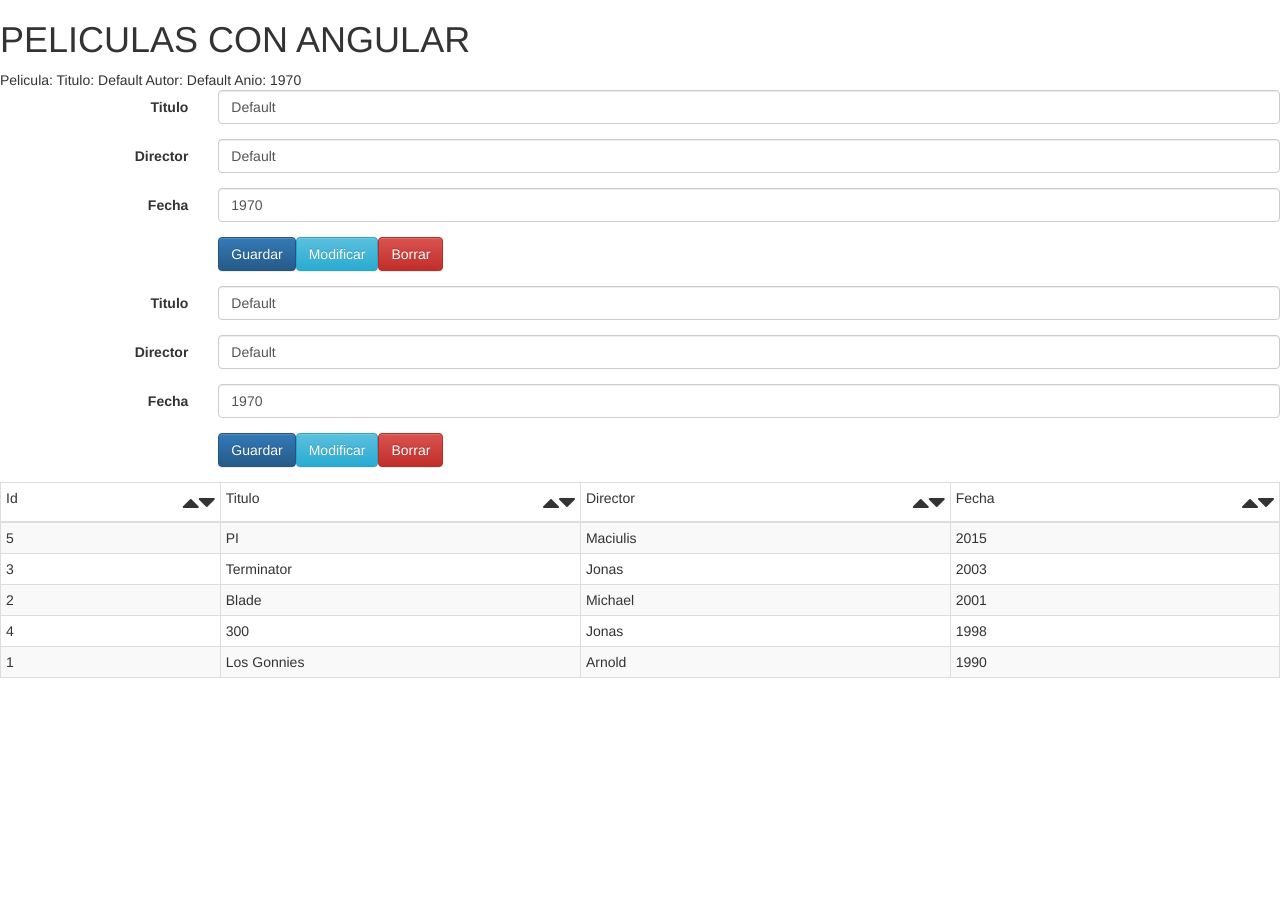
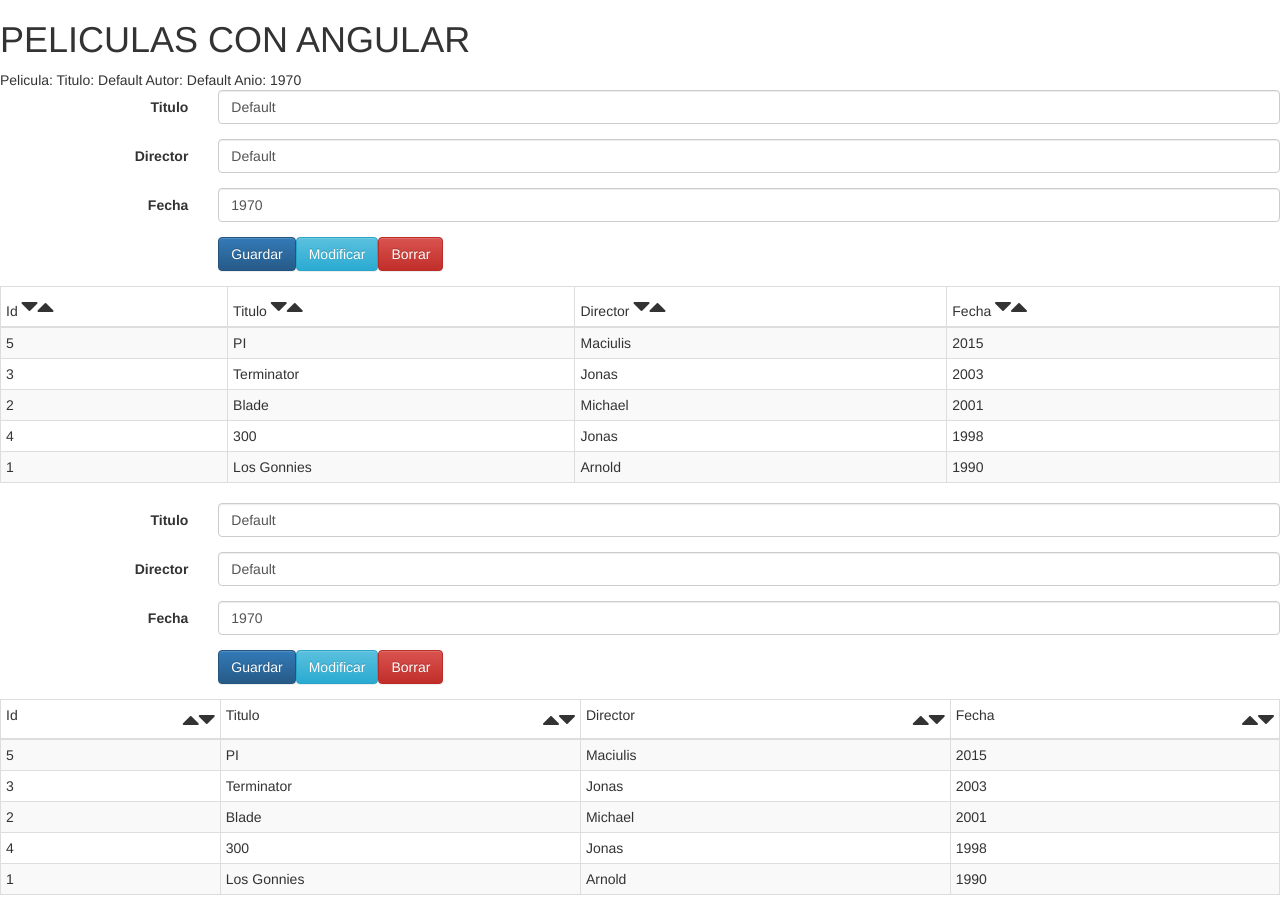
Before and after one commit to ivs1980project/mean-stack-peliculas, an Angular app in the folder angular-films/videoclub/: page / in a window 1280 px wide. Before the commit the page ends 800 px from the top, so only its background shows below. Built offline with nearby package versions, Linux system fonts and the light colour scheme.

Commit message:
pelis inputs form table

```diff
--- a/angular-films/videoclub/src/app/app.module.ts
+++ b/angular-films/videoclub/src/app/app.module.ts
@@ -6,12 +6,14 @@ import { HttpModule } from '@angular/http';
 import { AppComponent } from './app.component';
 import { FilmStoreComponent } from './film-store/film-store.component';
 import { FilmFormComponent } from './film-form/film-form.component';
+import { FilmTableComponent } from './film-table/film-table.component';
 
 @NgModule({
   declarations: [
     AppComponent,
     FilmStoreComponent,
-    FilmFormComponent
+    FilmFormComponent,
+    FilmTableComponent
   ],
   imports: [
     BrowserModule,
--- a/angular-films/videoclub/src/app/film-form/film-form.component.ts
+++ b/angular-films/videoclub/src/app/film-form/film-form.component.ts
@@ -19,4 +19,14 @@ export class FilmFormComponent implements OnInit {
 
   }
 
+  addFilm(film) {
+    //TODO:mandar el objeto film al padre
+  }
+  deleteFilm(film) {
+    //TODO:mandar el objeto film al padre
+  }
+  modifyFilm(film) {
+    //TODO:mandar el objeto film al padre
+  }
+
 }
--- a/angular-films/videoclub/src/app/film-store/film-store.component.html
+++ b/angular-films/videoclub/src/app/film-store/film-store.component.html
@@ -1,12 +1,9 @@
 <link href="css/bootstrap.min.css" rel="stylesheet">
 
 <h1>PELICULAS CON ANGULAR</h1>
-<span let film hidden="true"></span>
 <app-film-form [film]="film">Loading...</app-film-form>
+<app-film-table [filmStore]="filmStore">Loading...</app-film-table>
 
-
-<!--    <app-film-table>Loading...</app-film-table>
--->
 
 <form #form="ngForm" class="form-horizontal" role="form">
 	<div class="form-group">
--- a/angular-films/videoclub/src/app/film-store/film-store.component.ts
+++ b/angular-films/videoclub/src/app/film-store/film-store.component.ts
@@ -20,8 +20,6 @@ export class FilmStoreComponent implements OnInit {
   ngOnInit() {
   }
 
-
-
   addFilm(film) {
     this.filmService.addFilm(film);
   }
@@ -38,11 +36,8 @@ export class FilmStoreComponent implements OnInit {
   }
 
   onRowClick(film) {
-
     console.log(film);
     this.film = film;
-    //    this.filmService.deleteFilm(film);
-
   }
 
   /*  setOrder(orden, tipo) {
--- /dev/null
+++ b/angular-films/videoclub/src/app/film-table/film-table.component.html
@@ -0,0 +1,30 @@
+<table id="film-table" class="table table-striped table-bordered table-hover table-condensed">
+  <thead>
+    <tr>
+      <td>Id
+        <span (click)="setOrder('id', 'down')" class="fa fa-caret-down fa-2x colocar"></span>
+        <span (click)="setOrder('id', 'up')" class="fa fa-caret-up fa-2x colocar"></span>
+      </td>
+      <td>Titulo
+        <span (click)="setOrder('titulo', 'down')" class="fa fa-caret-down fa-2x colocar"></span>
+        <span (click)="setOrder('titulo', 'up')" class="fa fa-caret-up fa-2x colocar"></span>
+      </td>
+      <td>Director
+        <span (click)="setOrder('director', 'down')" class="fa fa-caret-down fa-2x colocar"></span>
+        <span (click)="setOrder('director', 'up')" class="fa fa-caret-up fa-2x colocar"></span>
+      </td>
+      <td>Fecha
+        <span (click)="setOrder('fecha', 'down')" class="fa fa-caret-down fa-2x colocar"></span>
+        <span (click)="setOrder('fecha', 'up')" class="fa fa-caret-up fa-2x colocar"></span>
+      </td>
+    </tr>
+  </thead>
+  <tbody>
+    <tr *ngFor="let filmActual of filmStore" (click)="onRowClick(film)">
+      <td>{{filmActual.id}}</td>
+      <td>{{filmActual.titulo}}</td>
+      <td>{{filmActual.autor}}</td>
+      <td>{{filmActual.anio}}</td>
+    </tr>
+  </tbody>
+</table>
--- /dev/null
+++ b/angular-films/videoclub/src/app/film-table/film-table.component.ts
@@ -0,0 +1,30 @@
+import { Component, OnInit } from '@angular/core';
+import { Film } from '../modelo/film';
+
+
+@Component({
+  selector: 'app-film-table',
+  templateUrl: './film-table.component.html',
+  styleUrls: ['./film-table.component.css'],
+  inputs: ['filmStore', 'film']
+})
+export class FilmTableComponent implements OnInit {
+
+  film: Film;
+
+  constructor() { }
+
+  ngOnInit() {
+  }
+
+  onRowClick(film) {
+    this.film = film;
+    console.log(film);
+  }
+
+  setOrder(orden, tipo) {
+    //TODO: Pasar el orden y el tipo al parent
+    //this.filmService.setOrder(orden, tipo);
+  }
+
+}
```
Also changed, not shown: angular-films/videoclub/src/app/film-table/film-table.component.css (added), 1 other file (tests, documents, lock files or other folders).
